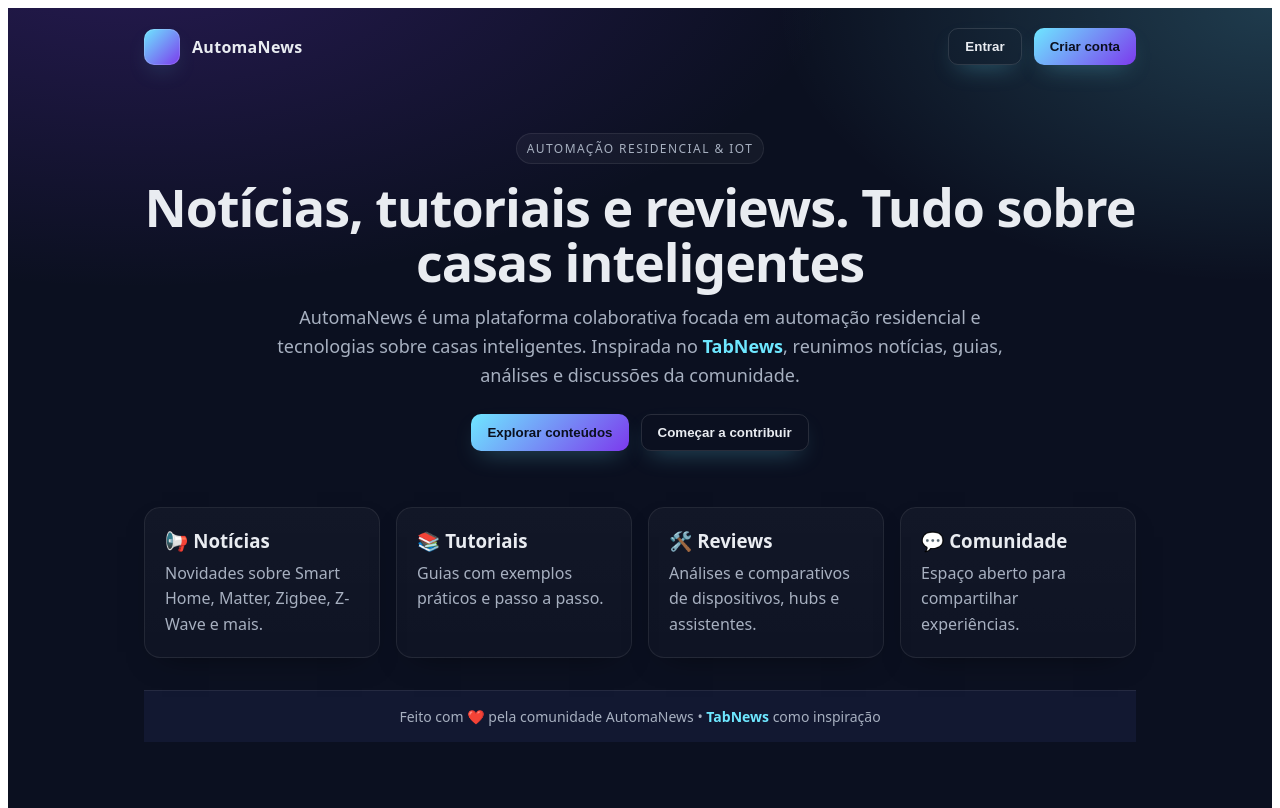
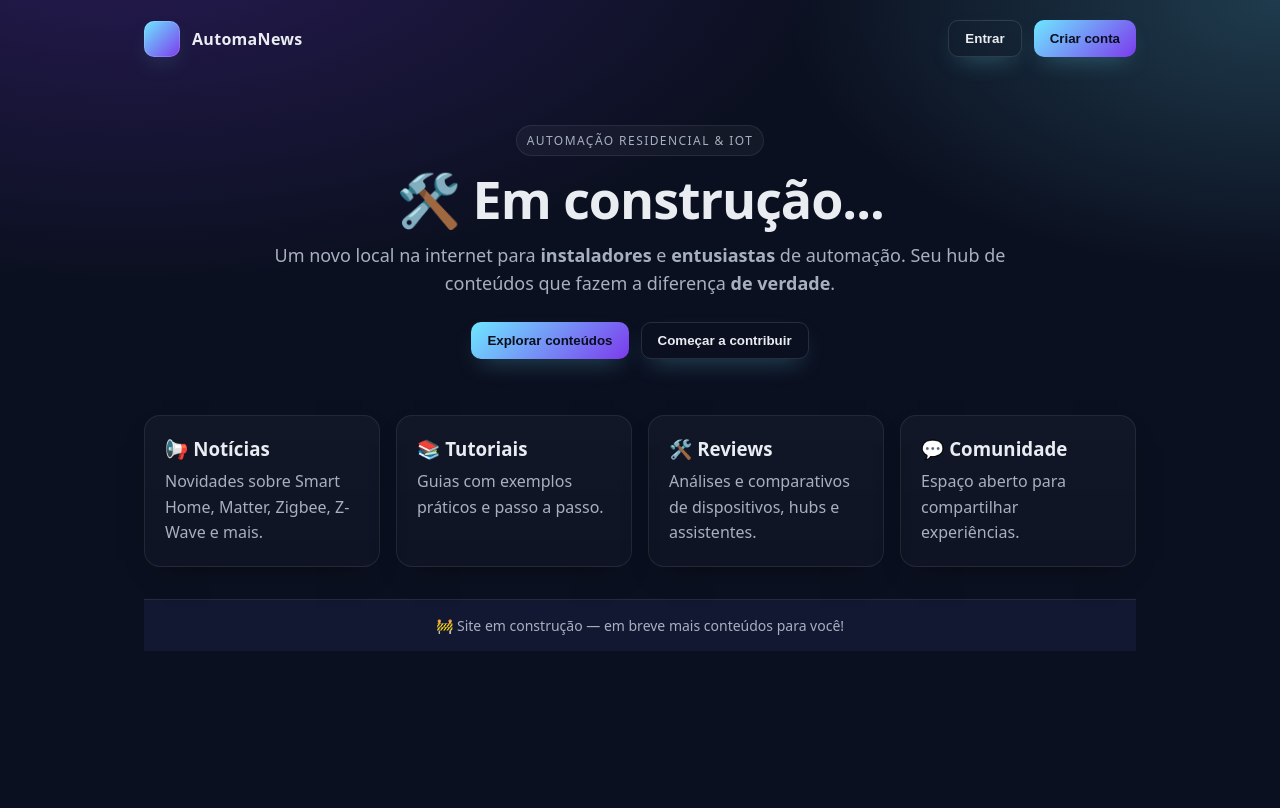
Before and after one commit to joaohenriquecosta/automanews.com.br, a Next.js app: page / in a window 1280 px wide. Built offline with nearby package versions, Linux system fonts and the light colour scheme.

Commit message:
fix copies and margins on `index.js`

```diff
--- a/pages/index.js
+++ b/pages/index.js
@@ -1,3 +1,5 @@
+// pages/index.js
+
 function Home() {
   return (
     <>
@@ -28,21 +30,11 @@ function Home() {
           {/* Hero */}
           <header className="hero">
             <span className="kicker">Automação residencial & IoT</span>
-            <h1 className="title">
-              Notícias, tutoriais e reviews. Tudo sobre casas inteligentes
-            </h1>
+            <h1 className="title">🛠️ Em construção...</h1>
             <p className="subtitle">
-              AutomaNews é uma plataforma colaborativa focada em automação
-              residencial e tecnologias sobre casas inteligentes. Inspirada no{" "}
-              <a
-                className="tabnews"
-                href="https://tabnews.com.br"
-                target="_blank"
-                rel="noopener noreferrer"
-              >
-                TabNews
-              </a>
-              , reunimos notícias, guias, análises e discussões da comunidade.
+              Um novo local na internet para <strong>instaladores</strong> e{" "}
+              <strong>entusiastas</strong> de automação. Seu hub de conteúdos
+              que fazem a diferença <strong>de verdade</strong>.
             </p>
             <div className="cta">
               <button
@@ -88,21 +80,12 @@ function Home() {
 
           {/* Footer */}
           <footer className="footer">
-            Feito com ❤️ pela comunidade AutomaNews •{" "}
-            <a
-              className="tabnews"
-              href="https://tabnews.com.br"
-              target="_blank"
-              rel="noopener noreferrer"
-            >
-              TabNews
-            </a>{" "}
-            como inspiração
+            🚧 Site em construção — em breve mais conteúdos para você!
           </footer>
         </div>
       </div>
 
-      {/* CSS global, seguro no Next.js */}
+      {/* CSS global */}
       <style jsx global>{`
         :root {
           --bg: #0b1020;
@@ -117,10 +100,18 @@ function Home() {
         * {
           box-sizing: border-box;
         }
+
+        /* remove as bordas brancas/padding do documento */
         html,
         body,
         #__next {
           height: 100%;
+          margin: 0;
+          padding: 0;
+          background: #0b1020;
+        }
+        body {
+          overflow-x: hidden;
         }
 
         .page {
@@ -153,18 +144,16 @@ function Home() {
             "Apple Color Emoji",
             "Segoe UI Emoji";
           -webkit-font-smoothing: antialiased;
-          padding-bottom: 64px;
         }
 
         .container {
           max-width: 1040px;
           margin: 0 auto;
           padding: 0 24px;
-          flex: 1; /* empurra o footer para baixo */
+          flex: 1;
           width: 100%;
         }
 
-        /* Navbar */
         .nav {
           display: flex;
           align-items: center;
@@ -191,16 +180,6 @@ function Home() {
           display: flex;
           gap: 12px;
         }
-        .link {
-          color: var(--text);
-          text-decoration: none;
-          opacity: 0.85;
-        }
-        .link:hover {
-          opacity: 1;
-          text-decoration: underline;
-        }
-
         .btn {
           border: 0;
           padding: 10px 16px;
@@ -220,7 +199,6 @@ function Home() {
           transform: translateY(1px);
         }
 
-        /* Hero */
         .hero {
           padding: 48px 0 24px;
           text-align: center;
@@ -266,7 +244,6 @@ function Home() {
           margin-top: 8px;
         }
 
-        /* Features */
         .section {
           padding: 32px 0;
         }
@@ -306,25 +283,6 @@ function Home() {
           }
         }
 
-        /* Code block */
-        pre {
-          background: #0a0f1e;
-          border: 1px solid rgba(255, 255, 255, 0.08);
-          color: #d9e1ee;
-          padding: 16px;
-          border-radius: 14px;
-          overflow: auto;
-          line-height: 1.55;
-          box-shadow: inset 0 0 0 1px rgba(255, 255, 255, 0.03);
-        }
-        code {
-          font-family:
-            ui-monospace, SFMono-Regular, Menlo, Monaco, Consolas,
-            "Liberation Mono", "Courier New", monospace;
-          font-size: 13.5px;
-        }
-
-        /* Footer */
         .footer {
           background: var(--card);
           border-top: 1px solid rgba(255, 255, 255, 0.08);
@@ -338,4 +296,4 @@ function Home() {
   );
 }
 
-export default Home;
+export default Home; // <- obrigatório no Pages Router
```
